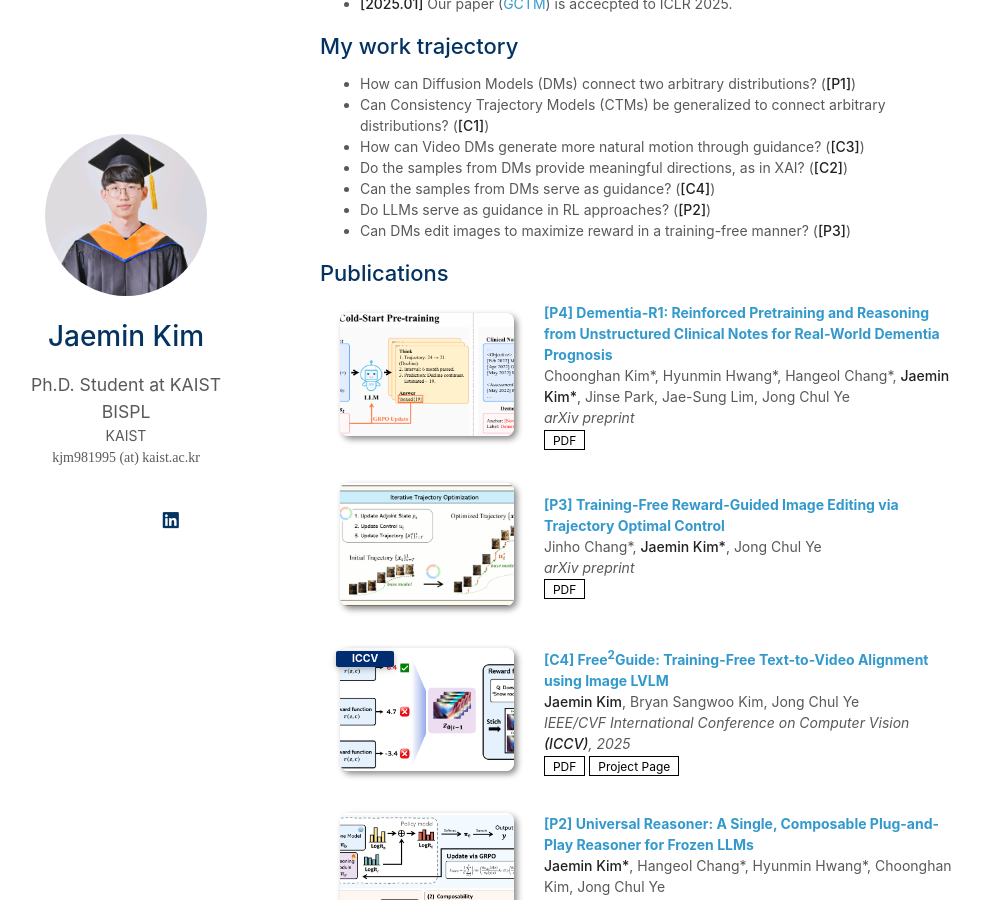
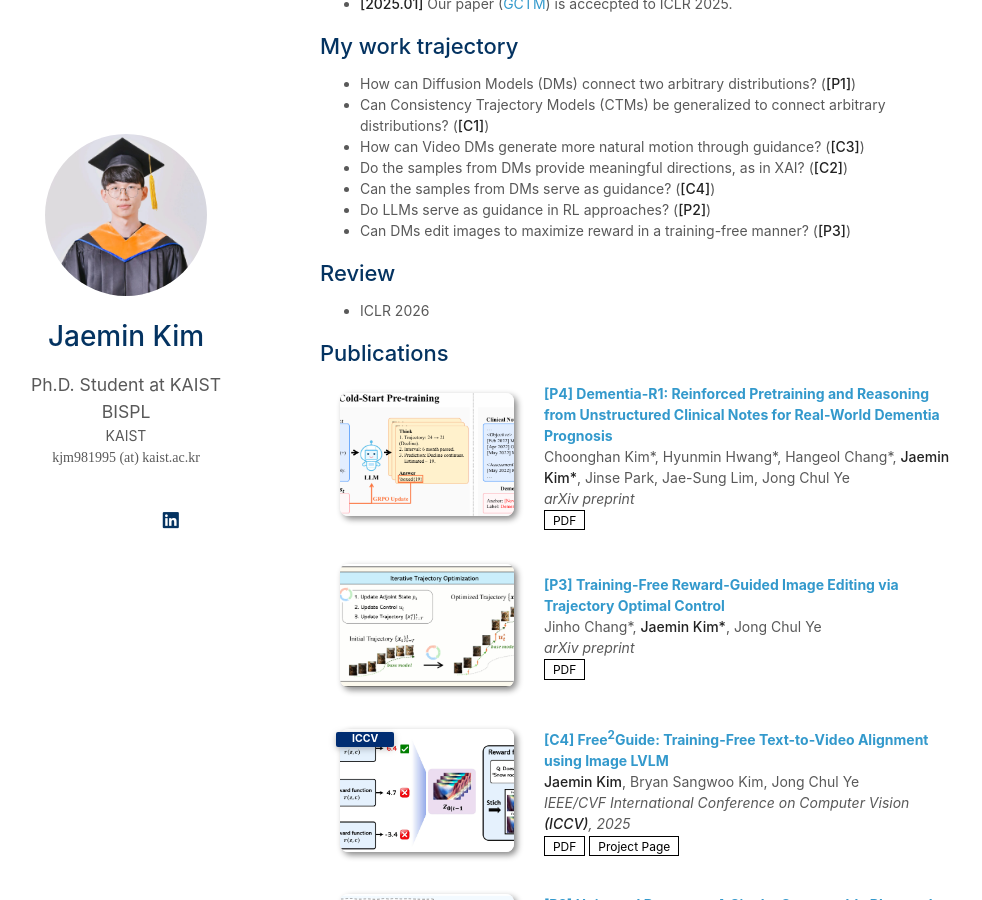
Before and after one commit to kjm981995/kjm981995.github.io, a Jekyll site: the page built from index.md, in a window 1280 px wide and 900 px high, scrolled down 474 px. Shown: the whole window, without its empty margins (150-1132 px from the left). Built offline with Jekyll 4.4.1, drawn with Linux system fonts in a browser that asks for light colours; a style sheet for code colours, icons or effects is not loaded; our own code applies the rules of GitHub Pages for plain Markdown files.

Commit message:
Update index.md

```diff
--- a/index.md
+++ b/index.md
@@ -29,4 +29,8 @@ My research focuses on <strong>controllable generative AI</strong>, exploring wa
 - Do LLMs serve as guidance in RL approaches? (**[P2]**)
 - Can DMs edit images to maximize reward in a training-free manner? (**[P3]**)
 
+## Review
+
+- ICLR 2026
+
 {% include_relative _includes/publications.md %}
```
